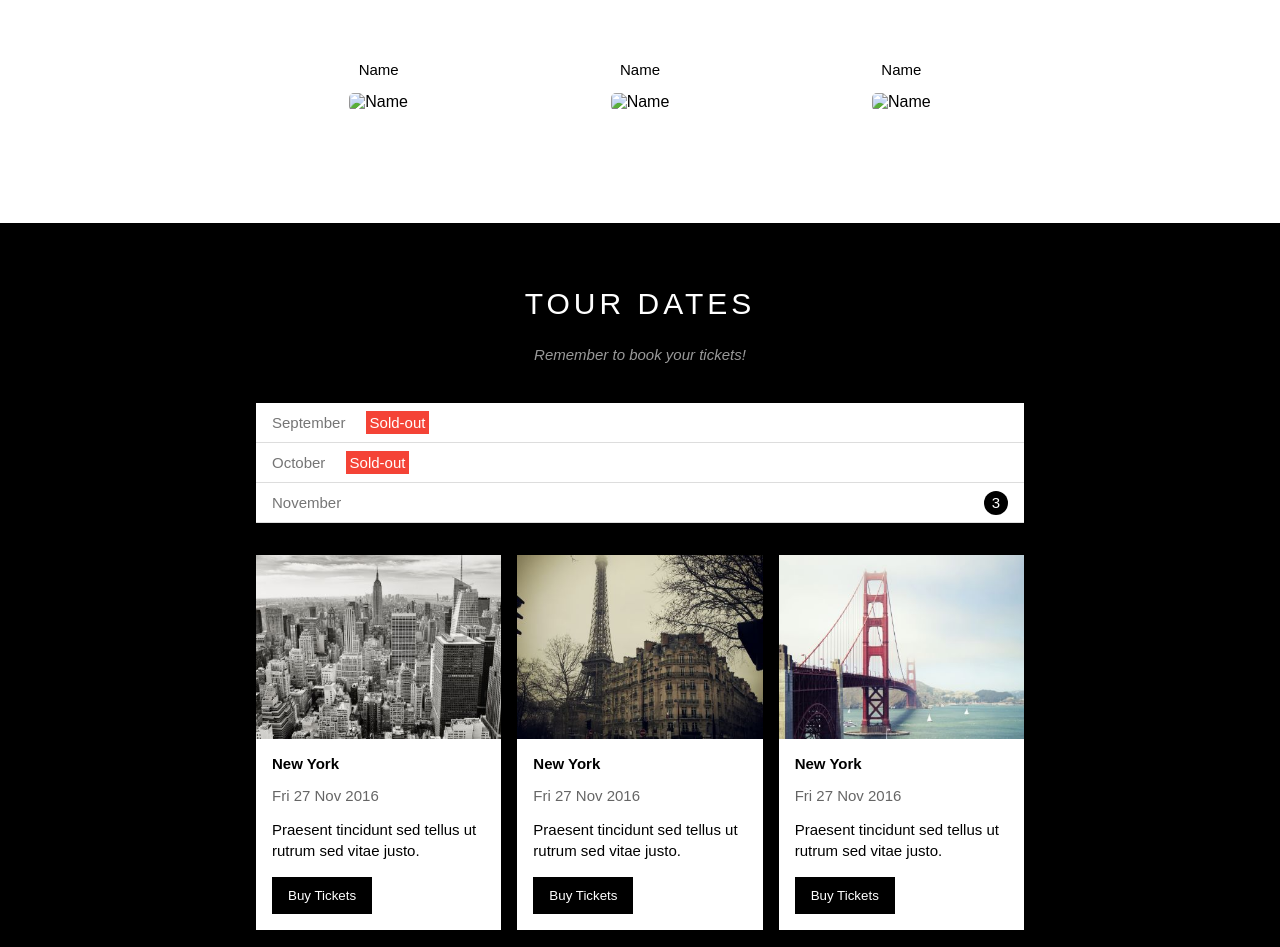
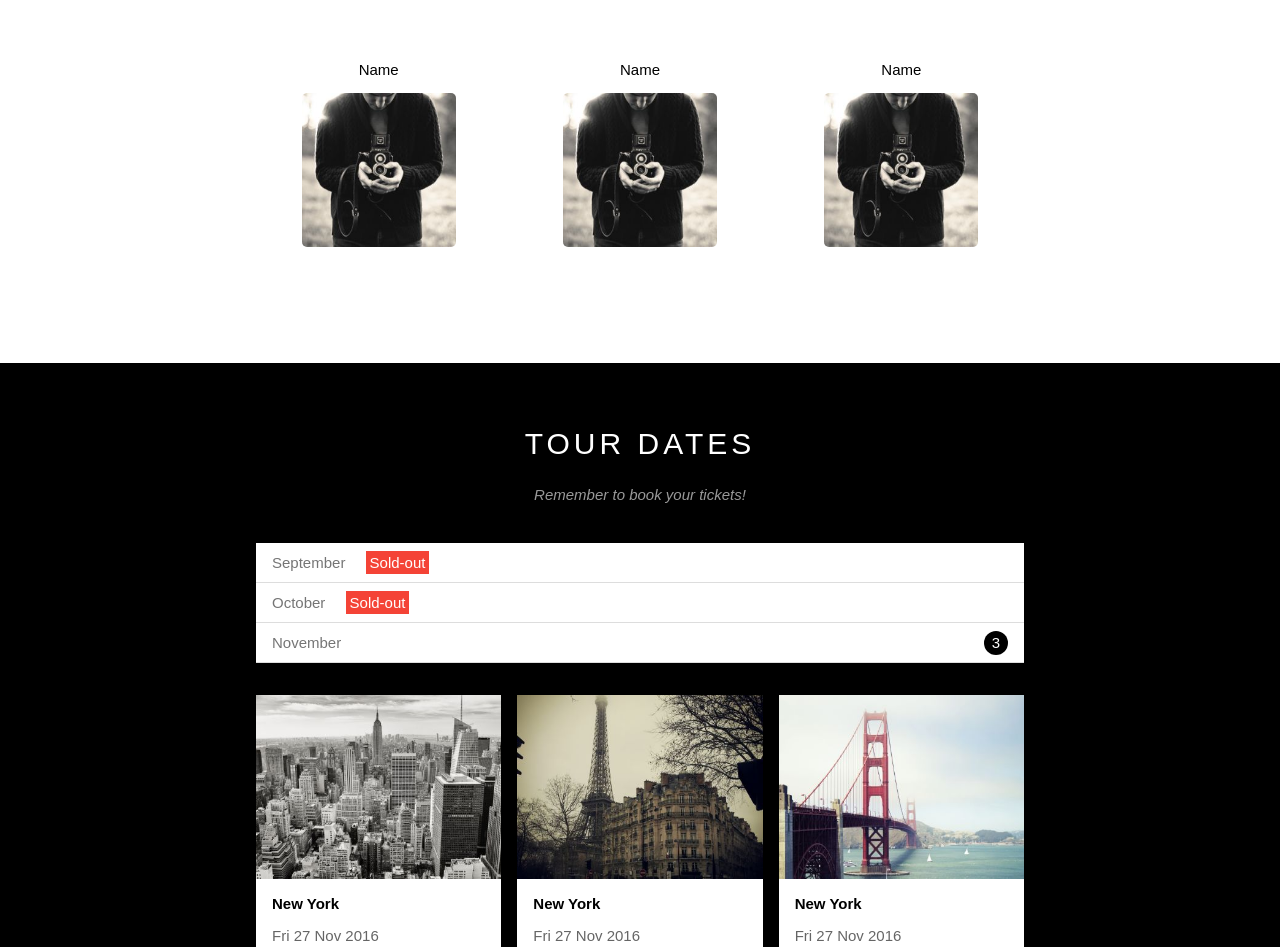
Before and after one commit to DaiPahm/band, a plain HTML site: page index.html in a window 1280 px wide. Shown: the part 1001-1948 px from the top of the page. Drawn offline with nearby package versions, Linux system fonts and the light colour scheme; files whose address does not match are found by name.

Commit message:
Update index.html

```diff
--- a/index.html
+++ b/index.html
@@ -7,7 +7,7 @@
     <meta name="viewport" content="width=device-width, initial-scale=1.0">
     <link rel="stylesheet" href="./css/styles.css">
     <link rel="stylesheet" href="./css/responsive.css">
-<!--     <link rel="stylesheet" href="./font/themify-icons/themify-icons.css"> -->
+    <link rel="stylesheet" href="./font/themify-icons/themify-icons.css">
     <title>W3_band</title>
 </head>
 <body>
@@ -60,15 +60,15 @@
                 <div class="row members-list">
                     <div class="col col-third s-col-full mt-32   text-center">
                         <p class="member-name">Name</p>
-                        <img src="./assets/img/content/members/member1.jpg" alt="Name" class="member-img">
+                        <img src="./img/content/members/member1.jpg" alt="Name" class="member-img">
                     </div>
                     <div class="col col-third s-col-full mt-32   text-center">
                         <p class="member-name">Name</p>
-                        <img src="./assets/img/content/members/member1.jpg" alt="Name" class="member-img">
+                        <img src="./img/content/members/member1.jpg" alt="Name" class="member-img">
                     </div>
                     <div class="col col-third s-col-full mt-32   text-center">
                         <p class="member-name">Name</p>
-                        <img src="./assets/img/content/members/member1.jpg" alt="Name" class="member-img">
+                        <img src="./img/content/members/member1.jpg" alt="Name" class="member-img">
                     </div>
                 </div>
             </div>
```
